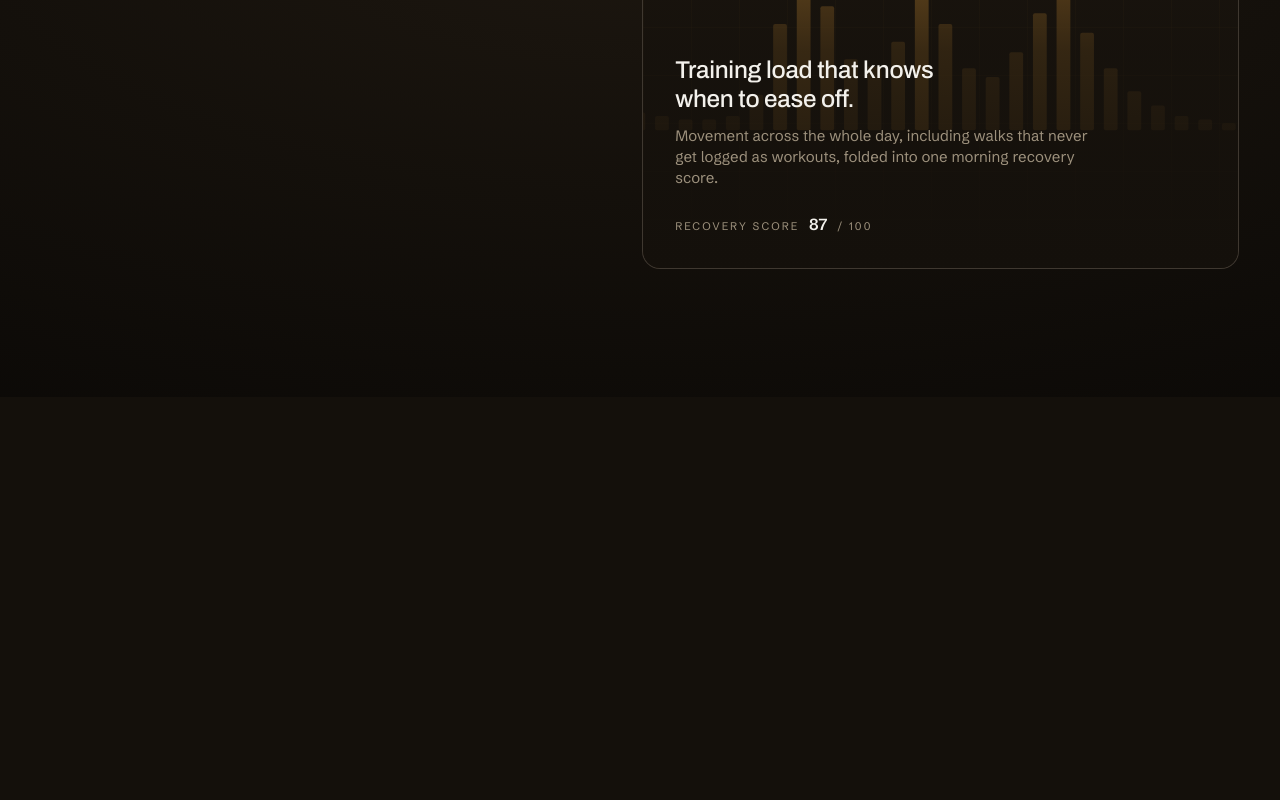
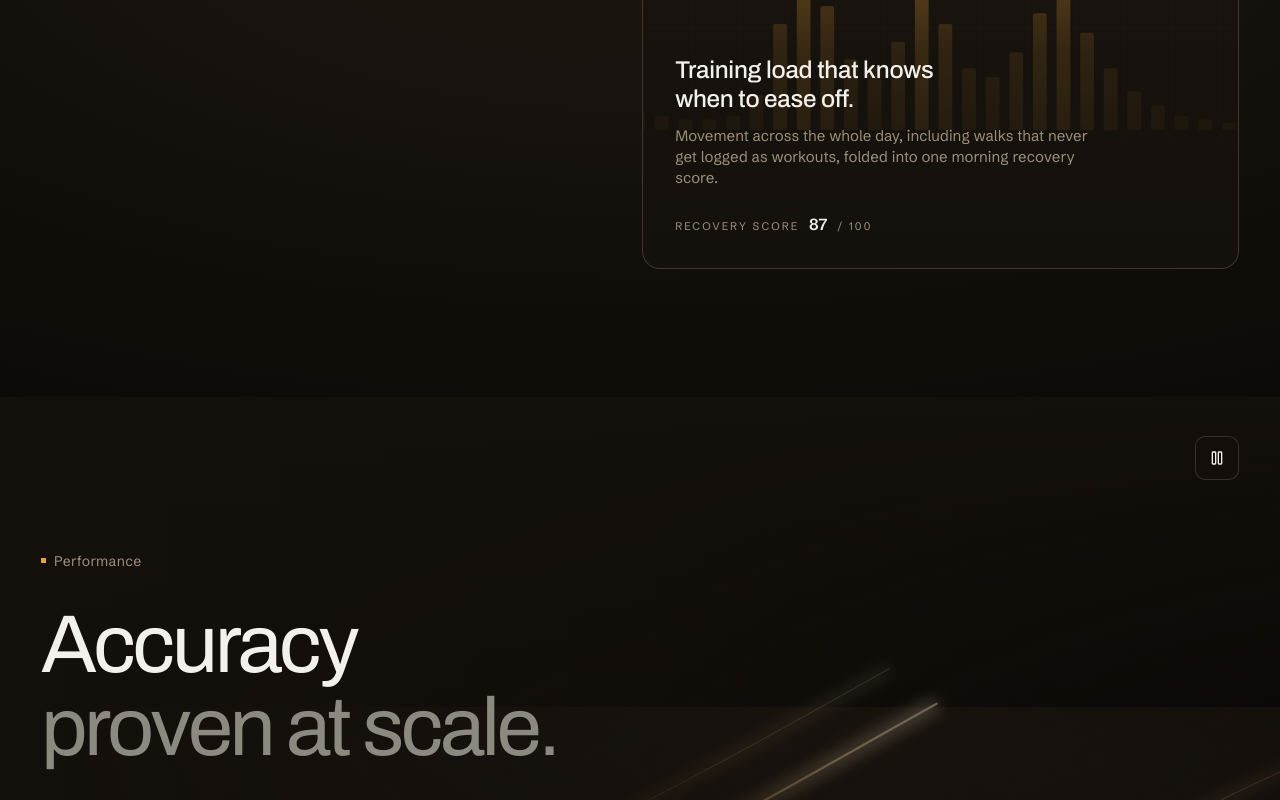
Before and after one commit to OchaiGinger/vitalyzer, a Next.js app: page / in a window 1280 px wide. Shown: the part 4893-5693 px from the top of the page. Before the commit the page ends 5290 px from the top, so only its background shows below. Built offline with nearby package versions, Linux system fonts and the light colour scheme.

Commit message:
addition of the performance section and the chaining of videos

```diff
--- a/app/page.tsx
+++ b/app/page.tsx
@@ -5,6 +5,7 @@ import WhyVitalyzer from "@/components/WhyVitalyzer";
 import Testimonials from "@/components/Testimonials";
 import WorksWith from "@/components/WorksWith";
 import Capabilities from "@/components/Capabilities";
+import Performance from "@/components/Performance";
 
 export default function Home() {
   return (
@@ -17,6 +18,7 @@ export default function Home() {
         <Testimonials />
         <WorksWith />
         <Capabilities />
+        <Performance />
       </main>
     </>
   );
--- a/components/Hero.tsx
+++ b/components/Hero.tsx
@@ -9,10 +9,10 @@ import { Button } from "@/components/ui/button";
 // Placeholder video. Replace with your own mp4/webm link later.
 // If it fails to load, the grid background behind it still shows.
 // const HERO_VIDEO_SRC ="Https://cdn.prod.website-files.com/6a6f262be15ed44701a53fe8%2F6a71e76881c6f6c3ef0c9987_hero-bg_mp4.mp4";
-const HERO_VIDEO_SRC =
-  "https://cdn.pixabay.com/video/2017/03/20/8449-209292163_large.mp4";
-  // "https://cdn.pixabay.com/video/2022/09/08/130591-747868243_large.mp4";
-//   "https://cdn.pixabay.com/video/2024/06/06/215535_large.mp4f";
+const HERO_VIDEOS = [
+  "https://cdn.pixabay.com/video/2022/09/08/130591-747868243_large.mp4",
+  "https://cdn.pixabay.com/video/2024/06/06/215535_large.mp4",
+];
 
 const gridStyle: React.CSSProperties = {
   backgroundImage: [
@@ -36,6 +36,7 @@ export default function Hero() {
   const userPaused = useRef(false);
   const [paused, setPaused] = useState(false);
   const [videoFailed, setVideoFailed] = useState(false);
+  const [index, setIndex] = useState(0);
 
   const toggle = () => {
     const v = videoRef.current;
@@ -49,6 +50,12 @@ export default function Hero() {
       v.pause();
       setPaused(true);
     }
+  };
+
+  // Move to the next video when the current one finishes, then loop back.
+  const onEnded = () => {
+    if (userPaused.current) return;
+    setIndex((i) => (i + 1) % HERO_VIDEOS.length);
   };
 
   // Stop decoding the video while the hero is off-screen. This frees the GPU
@@ -67,7 +74,7 @@ export default function Hero() {
     });
     io.observe(section);
     return () => io.disconnect();
-  }, [videoFailed]);
+  }, [videoFailed, index]);
 
   return (
     <section ref={sectionRef} className="relative isolate flex min-h-svh flex-col justify-end overflow-hidden">
@@ -77,12 +84,14 @@ export default function Hero() {
         {!videoFailed && (
           <video
             ref={videoRef}
-            src={HERO_VIDEO_SRC}
+            key={HERO_VIDEOS[index]}
+            src={HERO_VIDEOS[index]}
             autoPlay
             muted
-            loop
+            loop={false}
             playsInline
             preload="metadata"
+            onEnded={onEnded}
             onError={() => setVideoFailed(true)}
             className="absolute inset-0 size-full transform-gpu object-cover"
           />
--- /dev/null
+++ b/components/Performance.tsx
@@ -0,0 +1,193 @@
+"use client";
+
+import { useState } from "react";
+import { ArrowRight, Pause, Play } from "lucide-react";
+
+/* ---------- Placeholder figures: replace with your real numbers ---------- */
+
+const STATS = [
+  {
+    tag: "Live",
+    value: "2.4",
+    unit: "M",
+    title: "Readings analysed daily",
+    desc: "Heart rate, sleep and movement samples read across every connected device.",
+  },
+  {
+    tag: "Online",
+    value: "99.98",
+    unit: "%",
+    title: "Sync reliability",
+    desc: "Share of scheduled device syncs that completed, trailing 12 months.",
+  },
+  {
+    tag: "Scaling",
+    value: "< 3",
+    unit: "min",
+    title: "Time to fresh insight",
+    desc: "From a new reading on your device to an updated recovery score.",
+  },
+];
+
+/* ---------- Drawn background: flowing light streaks, no video needed ---------- */
+
+const STREAKS = [
+  { d: "M-100,640 C240,520 420,760 760,560 S1200,300 1560,180", w: 1.5, delay: 0, dur: 14, o: 0.9 },
+  { d: "M-100,700 C260,600 480,800 820,620 S1240,380 1560,260", w: 1, delay: -3, dur: 17, o: 0.6 },
+  { d: "M-100,590 C200,470 380,700 720,520 S1180,240 1560,110", w: 2.5, delay: -6, dur: 12, o: 0.7 },
+  { d: "M-100,760 C300,680 520,820 880,680 S1260,470 1560,360", w: 1, delay: -9, dur: 19, o: 0.45 },
+  { d: "M-100,540 C180,430 340,640 680,470 S1140,190 1560,40", w: 1, delay: -2, dur: 16, o: 0.4 },
+];
+
+function Streaks({ paused }: { paused: boolean }) {
+  return (
+    <div className="absolute inset-0 -z-20" aria-hidden="true" data-paused={paused}>
+      <svg
+        viewBox="0 0 1440 800"
+        preserveAspectRatio="xMidYMid slice"
+        className="absolute inset-0 size-full"
+      >
+        <defs>
+          <linearGradient id="perf-streak" x1="0" x2="1" y1="0" y2="0">
+            <stop offset="0" stopColor="#e9a23b" stopOpacity="0" />
+            <stop offset="0.45" stopColor="#e9a23b" stopOpacity="0.9" />
+            <stop offset="0.75" stopColor="#F3F1EC" stopOpacity="1" />
+            <stop offset="1" stopColor="#e9a23b" stopOpacity="0" />
+          </linearGradient>
+          <filter id="perf-glow" x="-10%" y="-10%" width="120%" height="120%">
+            <feGaussianBlur stdDeviation="9" />
+          </filter>
+        </defs>
+
+        {/* soft glow layer */}
+        <g filter="url(#perf-glow)" opacity="0.55">
+          {STREAKS.map((s, i) => (
+            <path
+              key={`g${i}`}
+              d={s.d}
+              fill="none"
+              stroke="url(#perf-streak)"
+              strokeWidth={s.w * 5}
+              className="perf-streak"
+              style={{ animationDuration: `${s.dur}s`, animationDelay: `${s.delay}s` }}
+              pathLength={1}
+            />
+          ))}
+        </g>
+
+        {/* crisp line layer */}
+        <g>
+          {STREAKS.map((s, i) => (
+            <path
+              key={i}
+              d={s.d}
+              fill="none"
+              stroke="url(#perf-streak)"
+              strokeWidth={s.w}
+              strokeLinecap="round"
+              opacity={s.o}
+              className="perf-streak"
+              style={{ animationDuration: `${s.dur}s`, animationDelay: `${s.delay}s` }}
+              pathLength={1}
+            />
+          ))}
+        </g>
+      </svg>
+
+      {/* veil: darkens the left for text, fades into the page at top and bottom */}
+      <div className="absolute inset-0 bg-gradient-to-r from-background via-background/70 to-transparent" />
+      <div className="absolute inset-0 bg-gradient-to-b from-background via-transparent to-background" />
+
+      <style>{`
+        .perf-streak {
+          stroke-dasharray: 0.55 0.45;
+          stroke-dashoffset: 1;
+          animation-name: perf-flow;
+          animation-timing-function: linear;
+          animation-iteration-count: infinite;
+        }
+        [data-paused="true"] .perf-streak { animation-play-state: paused; }
+        @keyframes perf-flow {
+          from { stroke-dashoffset: 1; }
+          to   { stroke-dashoffset: -1; }
+        }
+        @media (prefers-reduced-motion: reduce) {
+          .perf-streak { animation: none; stroke-dasharray: none; stroke-dashoffset: 0; }
+        }
+      `}</style>
+    </div>
+  );
+}
+
+/* ---------- Small waveform for the 4th card ---------- */
+
+const wave = (() => {
+  const pts: string[] = [];
+  for (let x = 0; x <= 320; x += 4) {
+    const y = 60 + Math.sin(x / 14) * 14 + Math.sin(x / 5) * 5;
+    pts.push(`${x},${y.toFixed(1)}`);
+  }
+  return pts.join(" ");
+})();
+
+/* ---------- Section ---------- */
+
+export default function Performance() {
+  const [paused, setPaused] = useState(false);
+
+  return (
+    <section id="performance" className="relative w-full">
+      {/* Hero panel */}
+      <div className="relative isolate flex min-h-[640px] items-center overflow-hidden lg:min-h-[88svh]">
+        <Streaks paused={paused} />
+
+        <div className="mx-auto w-full max-w-[1480px] px-[clamp(20px,3.2vw,48px)] py-[clamp(96px,12vw,160px)]">
+          <p className="flex items-center gap-2 text-sm tracking-wide text-muted-foreground before:size-[5px] before:bg-primary">
+            Performance
+          </p>
+
+          <h2 className="mt-8 max-w-[14ch] font-display text-[clamp(44px,6.4vw,104px)] font-normal leading-[1.02] tracking-[-.04em] text-[#F3F1EC]">
+            Accuracy
+            <br />
+            <span className="text-[#8c8981]">proven at scale.</span>
+          </h2>
+
+          <p className="mt-8 max-w-[38ch] text-[15px] leading-snug text-muted-foreground">
+            Built to be trusted with your health data, Vitalyzer reads every figure below across all connected
+            devices, measured at the 95th percentile over the last twelve months.
+          </p>
+
+          <a
+            href="#method"
+            className="group mt-10 inline-flex items-center gap-3 rounded-lg bg-[#F3F1EC] py-2 pl-4 pr-2 text-sm font-medium text-[#0b0b0b] transition-colors hover:bg-white focus-visible:outline-2 focus-visible:outline-offset-2 focus-visible:outline-primary"
+          >
+            See the method
+            <span className="grid size-7 place-items-center rounded-md bg-[#0b0b0b] text-[#F3F1EC] transition-transform duration-300 group-hover:translate-x-0.5">
+              <ArrowRight className="size-4" aria-hidden="true" />
+            </span>
+          </a>
+        </div>
+
+        {/* Pause control for the background motion */}
+        <button
+          type="button"
+          onClick={() => setPaused((p) => !p)}
+          aria-pressed={paused}
+          aria-label={paused ? "Play background animation" : "Pause background animation"}
+          className="absolute right-[clamp(20px,3.2vw,48px)] top-[clamp(20px,3vw,40px)] grid size-11 place-items-center rounded-lg border border-border bg-background/60 text-[#F3F1EC] backdrop-blur transition-colors hover:border-foreground/30 focus-visible:outline-2 focus-visible:outline-offset-2 focus-visible:outline-primary"
+        >
+          {paused ? <Play className="size-4" aria-hidden="true" /> : <Pause className="size-4" aria-hidden="true" />}
+        </button>
+
+        {/* Status row */}
+        <div className="absolute bottom-6 right-[clamp(20px,3.2vw,48px)] hidden items-center gap-3 font-mono text-[11px] uppercase tracking-[.18em] text-muted-foreground sm:flex">
+          <span>Sync status: Nominal</span>
+          <span aria-hidden="true">/</span>
+          <span>P95 latency: Active</span>
+        </div>
+      </div>
+
+
+    </section>
+  );
+}
--- a/package.json
+++ b/package.json
@@ -3,7 +3,7 @@
   "version": "0.1.0",
   "private": true,
   "scripts": {
-    "dev": "next dev",
+    "dev": "next dev --webpack",
     "build": "next build --webpack",
     "start": "next start",
     "lint": "eslint"
```
